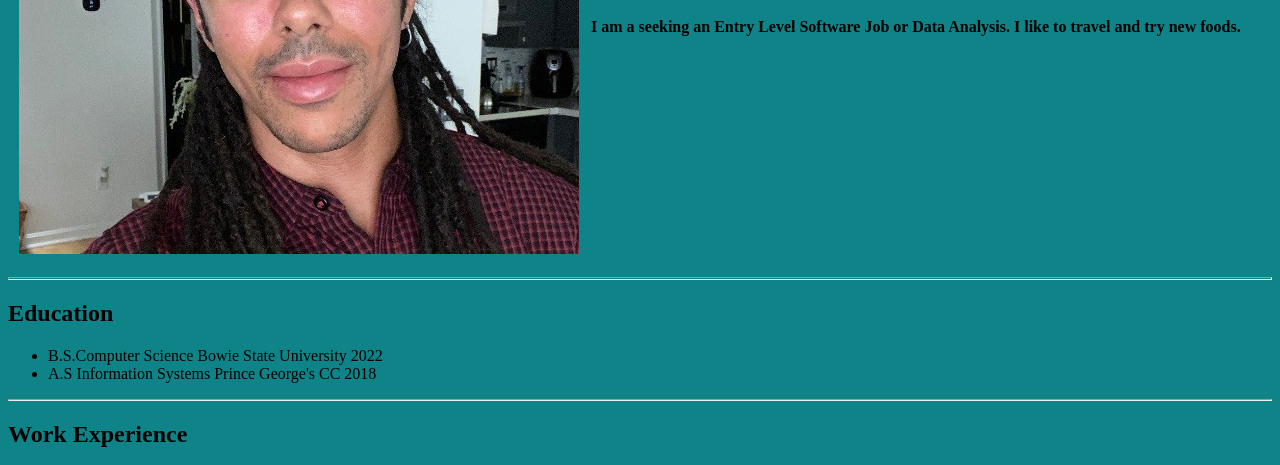
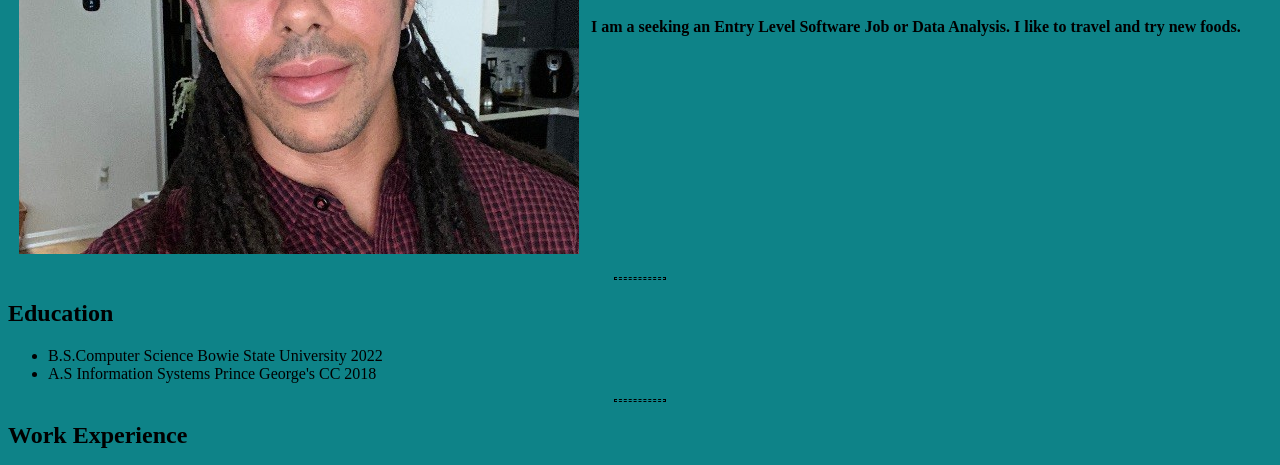
Before and after one commit to Jmarsh0614/Resume, a plain HTML site: page index.html in a window 1280 px wide. Shown: the part 325-790 px from the top of the page. Drawn offline with Linux system fonts and the light colour scheme.

Commit message:
Changed HR styles

```diff
--- a/css/styles.css
+++ b/css/styles.css
@@ -1,3 +1,10 @@
 body {
     background-color: #0E8388;
 }
+
+hr {
+
+    border-style: dashed;
+    height: 1px;
+    width: 50px;
+}
```
